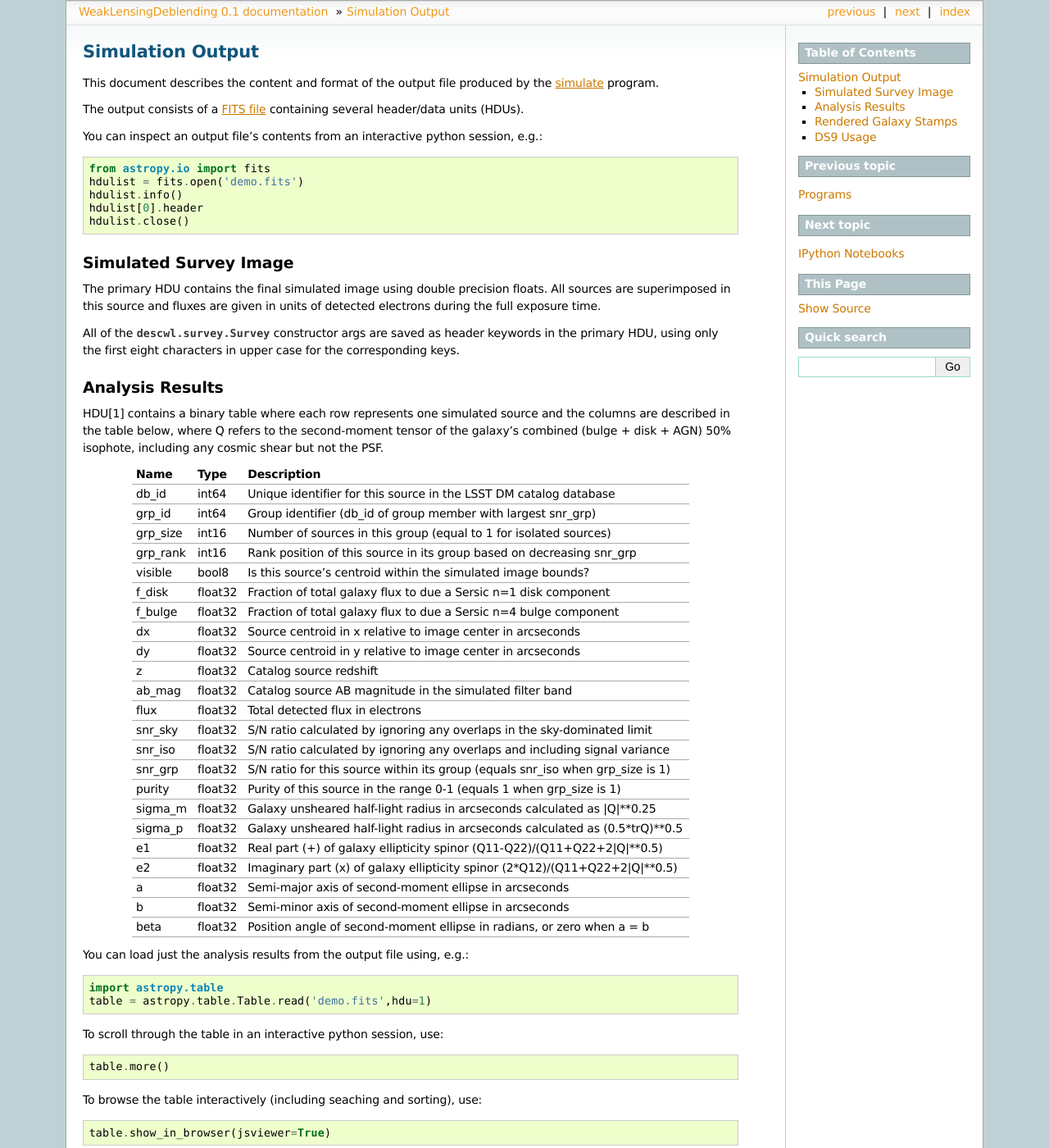
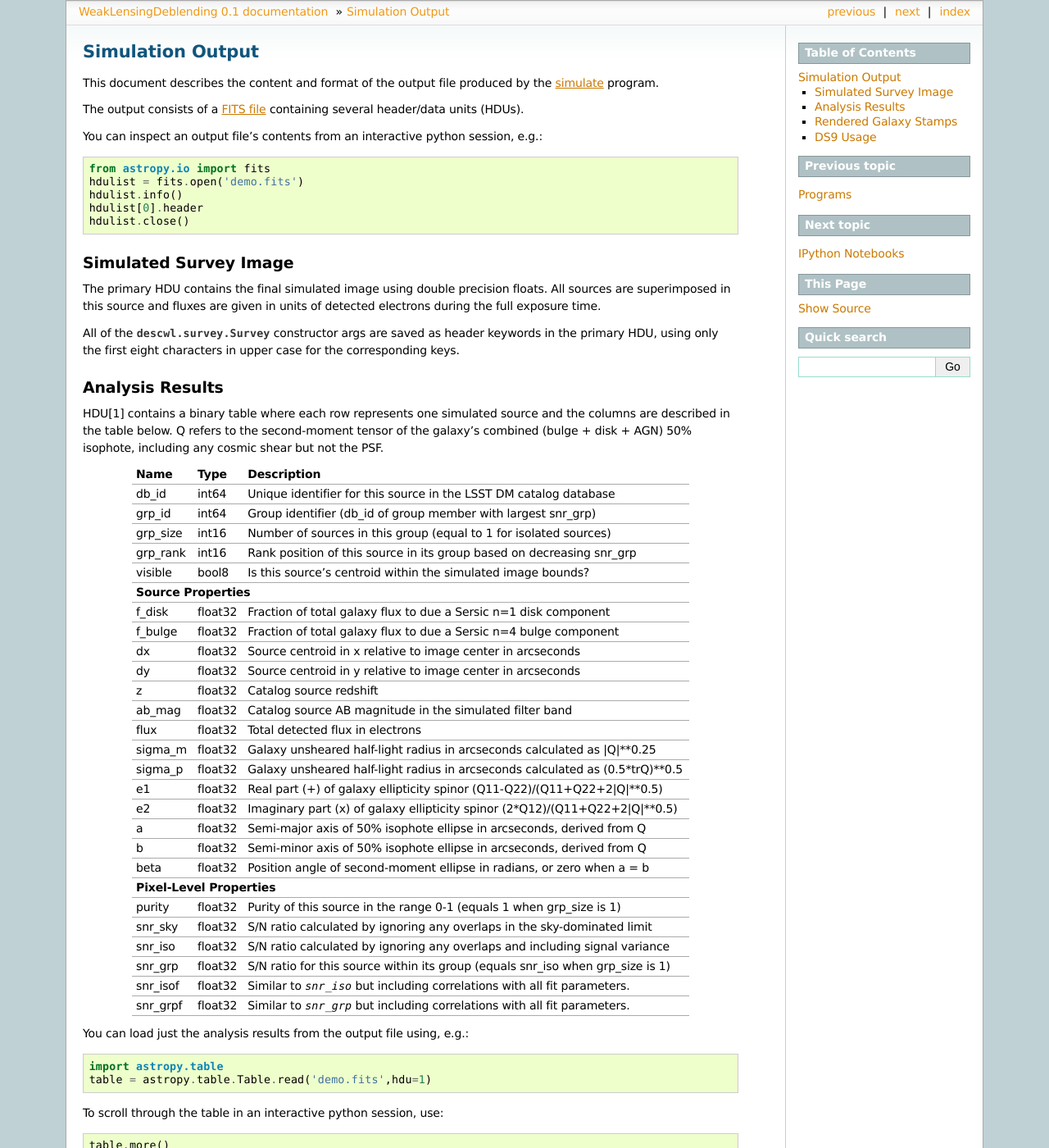
Before and after one commit to LSSTDESC/WeakLensingDeblending, a Sphinx documentation site: the page built from docs/output.rst, in a window 1280 px wide and 1400 px high. Shown: the whole window at 82% size. Built offline with Sphinx 7.4.7, drawn with Linux system fonts in a browser that asks for light colours.

Commit message:
Reorganize output catalog variables into logical groups

```diff
--- a/docs/output.rst
+++ b/docs/output.rst
@@ -25,7 +25,7 @@ All of the :class:`descwl.survey.Survey` constructor args are saved as header ke
 Analysis Results
 ----------------
 
-HDU[1] contains a binary table where each row represents one simulated source and the columns are described in the table below, where Q refers to the second-moment tensor of the galaxy's combined (bulge + disk + AGN) 50% isophote, including any cosmic shear but not the PSF.
+HDU[1] contains a binary table where each row represents one simulated source and the columns are described in the table below. Q refers to the second-moment tensor of the galaxy's combined (bulge + disk + AGN) 50% isophote, including any cosmic shear but not the PSF.
 
 ======== ======= ====================================================================================
 Name     Type    Description
@@ -35,6 +35,9 @@ grp_id   int64   Group identifier (db_id of group member with largest snr_grp)
 grp_size int16   Number of sources in this group (equal to 1 for isolated sources)
 grp_rank int16   Rank position of this source in its group based on decreasing snr_grp
 visible  bool8   Is this source's centroid within the simulated image bounds?
+-------- ------- ------------------------------------------------------------------------------------
+**Source Properties**
+-----------------------------------------------------------------------------------------------------
 f_disk   float32 Fraction of total galaxy flux to due a Sersic n=1 disk component
 f_bulge  float32 Fraction of total galaxy flux to due a Sersic n=4 bulge component
 dx       float32 Source centroid in x relative to image center in arcseconds
@@ -42,17 +45,22 @@ dy       float32 Source centroid in y relative to image center in arcseconds
 z        float32 Catalog source redshift
 ab_mag   float32 Catalog source AB magnitude in the simulated filter band
 flux     float32 Total detected flux in electrons
-snr_sky  float32 S/N ratio calculated by ignoring any overlaps in the sky-dominated limit
-snr_iso  float32 S/N ratio calculated by ignoring any overlaps and including signal variance
-snr_grp  float32 S/N ratio for this source within its group (equals snr_iso when grp_size is 1)
-purity   float32 Purity of this source in the range 0-1 (equals 1 when grp_size is 1)
 sigma_m  float32 Galaxy unsheared half-light radius in arcseconds calculated as \|Q\|**0.25
 sigma_p  float32 Galaxy unsheared half-light radius in arcseconds calculated as (0.5*trQ)**0.5
 e1       float32 Real part (+) of galaxy ellipticity spinor (Q11-Q22)/(Q11+Q22+2\|Q\|**0.5)
 e2       float32 Imaginary part (x) of galaxy ellipticity spinor (2*Q12)/(Q11+Q22+2\|Q\|**0.5)
-a        float32 Semi-major axis of second-moment ellipse in arcseconds
-b        float32 Semi-minor axis of second-moment ellipse in arcseconds
+a        float32 Semi-major axis of 50% isophote ellipse in arcseconds, derived from Q
+b        float32 Semi-minor axis of 50% isophote ellipse in arcseconds, derived from Q
 beta     float32 Position angle of second-moment ellipse in radians, or zero when a = b
+-------- ------- ------------------------------------------------------------------------------------
+**Pixel-Level Properties**
+-----------------------------------------------------------------------------------------------------
+purity   float32 Purity of this source in the range 0-1 (equals 1 when grp_size is 1)
+snr_sky  float32 S/N ratio calculated by ignoring any overlaps in the sky-dominated limit
+snr_iso  float32 S/N ratio calculated by ignoring any overlaps and including signal variance
+snr_grp  float32 S/N ratio for this source within its group (equals snr_iso when grp_size is 1)
+snr_isof float32 Similar to `snr_iso` but including correlations with all fit parameters.
+snr_grpf float32 Similar to `snr_grp` but including correlations with all fit parameters.
 ======== ======= ====================================================================================
 
 You can load just the analysis results from the output file using, e.g.::
```
Also changed, not shown: 1 other file.
